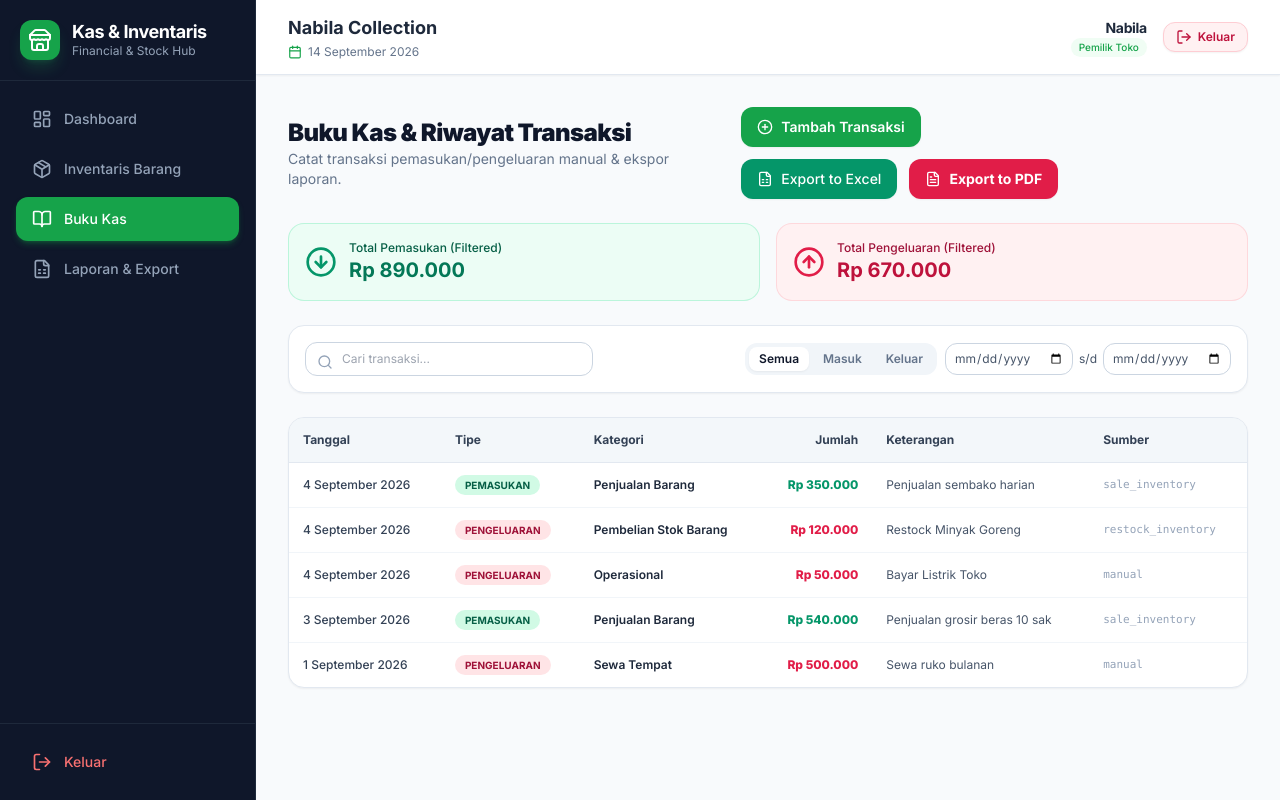
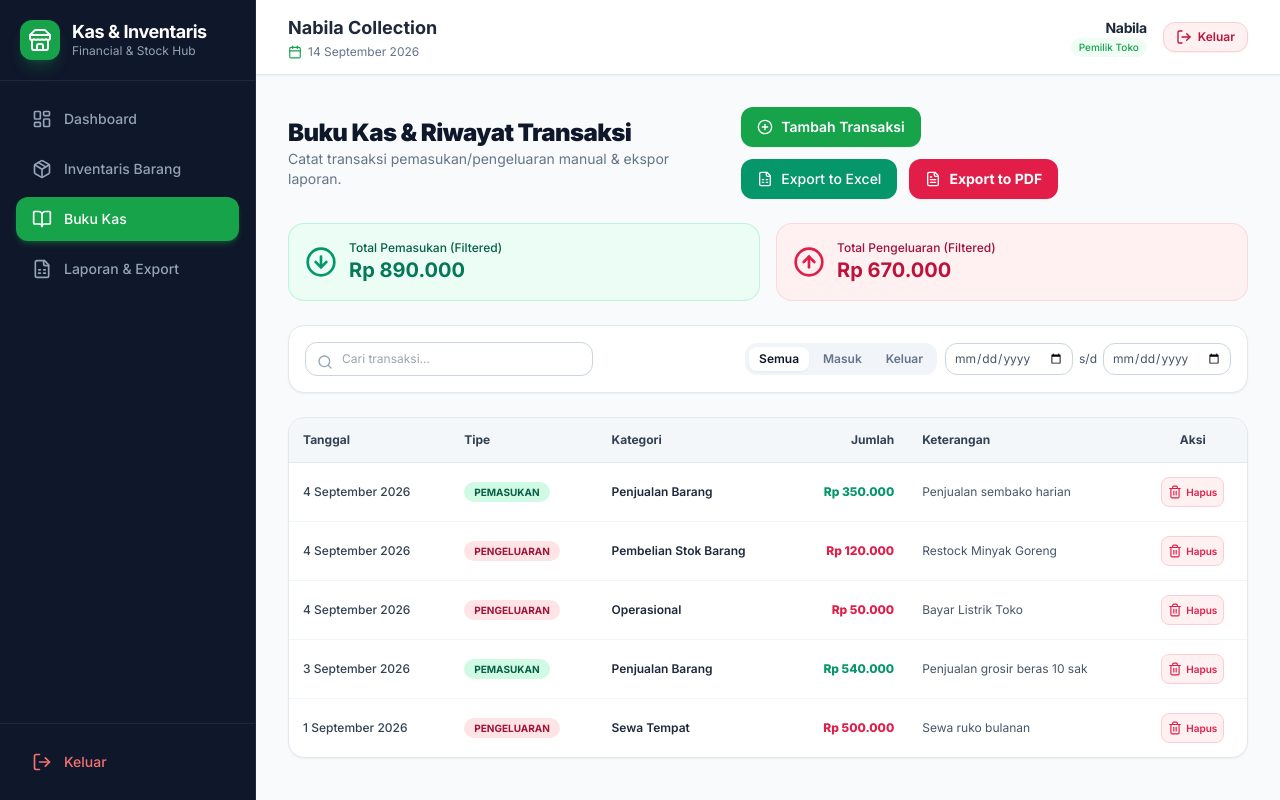
Before and after one commit to sandidg/stoc-produck, a Next.js app: page /buku-kas in a window 1280 px wide. Built offline with nearby package versions, Linux system fonts and the light colour scheme; no server answers.

Commit message:
feat: replace Sumber column with Aksi delete button in Buku Kas table and optimize middleware

```diff
--- a/src/app/(dashboard)/buku-kas/page.tsx
+++ b/src/app/(dashboard)/buku-kas/page.tsx
@@ -1,7 +1,7 @@
 'use client';
 
 import { useState } from 'react';
-import { Search, Calendar, Filter, PlusCircle, ArrowUpCircle, ArrowDownCircle } from 'lucide-react';
+import { Search, Calendar, Filter, PlusCircle, ArrowUpCircle, ArrowDownCircle, Trash2 } from 'lucide-react';
 import { formatRupiah } from '@/lib/utils/currency';
 import { formatDateIndonesian } from '@/lib/utils/date';
 import { ExportButtons } from '@/components/export/export-buttons';
@@ -17,7 +17,18 @@ const initialTransactions: Transaction[] = [
 ];
 
 export default function BukuKasPage() {
-  const [transactions, setTransactions] = useState<Transaction[]>(initialTransactions);
+  const [transactions, setTransactions] = useState<Transaction[]>(() => {
+    if (typeof window !== 'undefined') {
+      const saved = localStorage.getItem('cashbookTransactions');
+      if (saved) {
+        try {
+          return JSON.parse(saved);
+        } catch (e) {}
+      }
+    }
+    return initialTransactions;
+  });
+
   const [search, setSearch] = useState('');
   const [filterType, setFilterType] = useState<'all' | 'pemasukan' | 'pengeluaran'>('all');
   const [startDate, setStartDate] = useState('');
@@ -29,6 +40,20 @@ export default function BukuKasPage() {
   const [newCategory, setNewCategory] = useState('Penjualan');
   const [newAmount, setNewAmount] = useState(0);
   const [newDescription, setNewDescription] = useState('');
+
+  const saveTransactions = (newTrans: Transaction[]) => {
+    setTransactions(newTrans);
+    if (typeof window !== 'undefined') {
+      localStorage.setItem('cashbookTransactions', JSON.stringify(newTrans));
+    }
+  };
+
+  const handleDeleteTransaction = (id: string) => {
+    if (window.confirm('Apakah Anda yakin ingin menghapus transaksi ini dari Buku Kas?')) {
+      const updated = transactions.filter((t) => t.id !== id);
+      saveTransactions(updated);
+    }
+  };
 
   const handleAddTransaction = (e: React.FormEvent) => {
     e.preventDefault();
@@ -46,7 +71,7 @@ export default function BukuKasPage() {
       created_at: new Date().toISOString(),
     };
 
-    setTransactions([newTrans, ...transactions]);
+    saveTransactions([newTrans, ...transactions]);
     setShowAddForm(false);
     setNewAmount(0);
     setNewDescription('');
@@ -263,7 +288,7 @@ export default function BukuKasPage() {
                 <th className="p-3.5">Kategori</th>
                 <th className="p-3.5 text-right">Jumlah</th>
                 <th className="p-3.5">Keterangan</th>
-                <th className="p-3.5">Sumber</th>
+                <th className="p-3.5 text-center">Aksi</th>
               </tr>
             </thead>
             <tbody className="divide-y divide-slate-100">
@@ -297,7 +322,16 @@ export default function BukuKasPage() {
                       {formatRupiah(t.amount)}
                     </td>
                     <td className="p-3.5 text-slate-600">{t.description || '-'}</td>
-                    <td className="p-3.5 text-slate-400 font-mono text-[11px]">{t.source}</td>
+                    <td className="p-3.5 text-center">
+                      <button
+                        onClick={() => handleDeleteTransaction(t.id)}
+                        title="Hapus Transaksi"
+                        className="p-1.5 bg-rose-50 hover:bg-rose-100 text-rose-600 hover:text-rose-700 rounded-lg border border-rose-200 transition-all active:scale-95 inline-flex items-center justify-center gap-1"
+                      >
+                        <Trash2 className="w-3.5 h-3.5" />
+                        <span className="text-[10px] font-semibold hidden sm:inline">Hapus</span>
+                      </button>
+                    </td>
                   </tr>
                 ))
               )}
```
Also changed, not shown: src/middleware.ts (+7 -3 lines).
